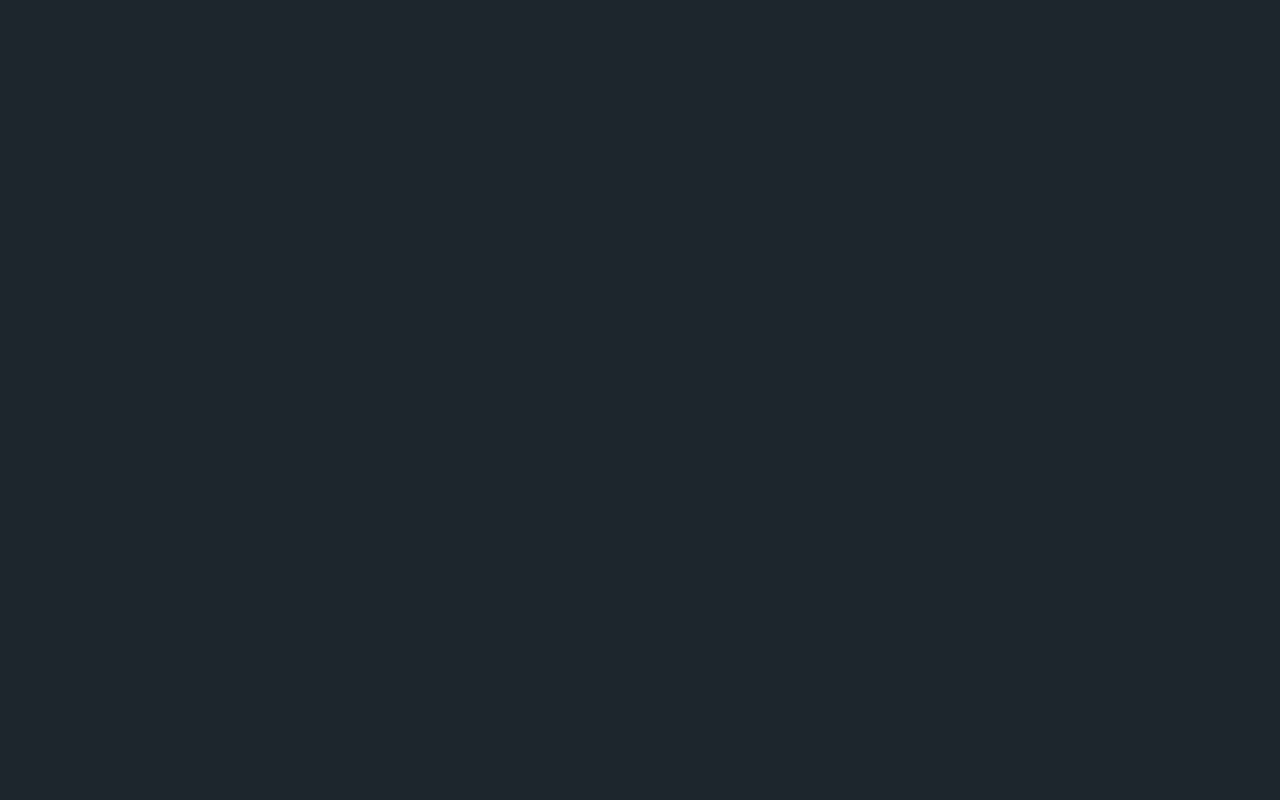
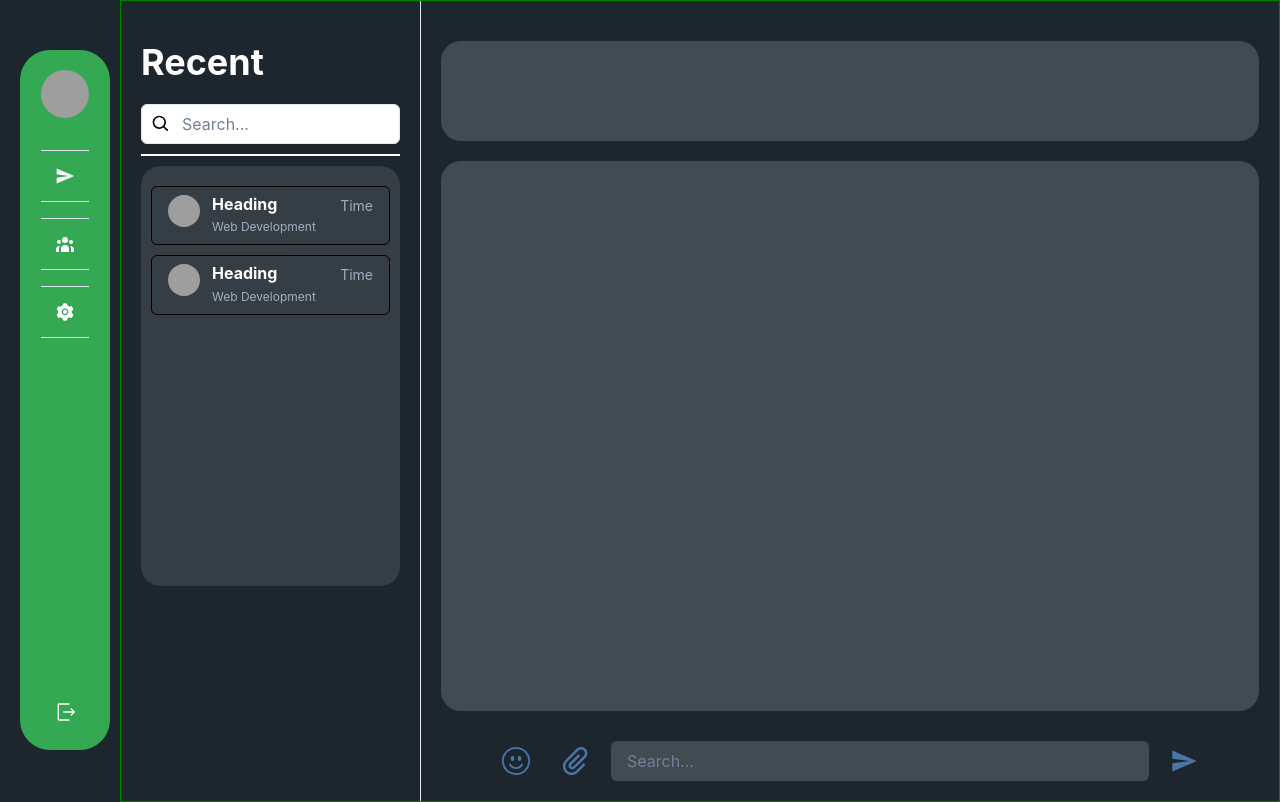
Before and after one commit to arjunsen1999/BabelChat, a React (Create React App) app in the folder client/: page /chat/83878387 in a window 1280 px wide. Before the commit this address had no page. Built offline with nearby package versions, Linux system fonts and the light colour scheme; grey boxes are pictures that could not be loaded.

Commit message:
added chat

```diff
--- a/client/src/Loader/index.css
+++ b/client/src/Loader/index.css
@@ -1,11 +1,10 @@
-.container{
-    width: 100%;
-    height: 100vh;
-    display: flex;
-    align-items: center;
-    justify-content: center;
+.container {
+  width: 100%;
+  height: 100%;
+  display: flex;
+  align-items: center;
+  justify-content: center;
 }
-
 .loader {
   width: 112px;
   height: 112px;
--- a/client/src/allRoutes/AllRoutes.tsx
+++ b/client/src/allRoutes/AllRoutes.tsx
@@ -7,18 +7,23 @@ import Home from "../pages/Home/Home";
 import Group from "../pages/Group/Group";
 import Setting from "../pages/Setting/Setting";
 import Loader from "../Loader";
+import ChatPage from "../pages/Home/Chat";
+import UserChat from "../pages/Home/Chat/UserChat";
 
 export default function AllRoutes() {
   return (
     <>
       <Routes>
-        <Route path="/home" element={<Home />} />
+        <Route path="/" element={<Home />}>
+          <Route index element={<ChatPage />} />
+          <Route path={`chat/:id`} element={<UserChat />} />
+        </Route>
         <Route path="/group" element={<Group />} />
         <Route path="/setting" element={<Setting />} />
         <Route path="/login" element={<LoginPage />} />
         <Route path="/signup" element={<SignUpPage />} />
         <Route path="/loading" element={<Loader />} />
-        <Route path="/" element={<ErrorPage />} />
+        <Route path="*" element={<ErrorPage />} />
       </Routes>
     </>
   );
--- a/client/src/components/UserCards/Cards.tsx
+++ b/client/src/components/UserCards/Cards.tsx
@@ -17,7 +17,7 @@ import { NavLink } from "react-router-dom";
 export default function Cards() {
   return (
     <>
-      <NavLink to={"/home"}>
+      <NavLink to={"/chat/83878387"}>
         <Box
           px={4}
           py={2}
--- /dev/null
+++ b/client/src/components/chat/UserChat.tsx
@@ -0,0 +1,10 @@
+import { Box } from "@chakra-ui/react";
+import React from "react";
+
+export default function HomeUserChat() {
+  return (
+    <>
+      <Box w="100%" h="100%" bg={"#424B52"} borderRadius={"20px"}></Box>
+    </>
+  );
+}
--- /dev/null
+++ b/client/src/components/chat/UserDetails.tsx
@@ -0,0 +1,12 @@
+import { Box } from '@chakra-ui/react'
+import React from 'react'
+
+export default function UserDetails() {
+  return (
+    <>
+     <Box w="100%" h="100%" bg={"#424B52"} borderRadius={"20px"}>
+
+     </Box>
+    </>
+  )
+}
--- a/client/src/components/sidebar/SideBar.tsx
+++ b/client/src/components/sidebar/SideBar.tsx
@@ -8,7 +8,7 @@ import { RxExit } from "react-icons/rx";
 import NavItem from "./NavItem";
 
 const NavItemIcon = [
-  {icon : <MdSend color="white" fontSize={"20px"}/>, link : "/home"},
+  {icon : <MdSend color="white" fontSize={"20px"}/>, link : "/"},
   {icon : <HiUserGroup color="white" fontSize={"20px"}/>, link : "/group"},
   {icon : <AiFillSetting color="white" fontSize={"20px"}/>, link : "/setting"},
 ]
--- /dev/null
+++ b/client/src/pages/Home/Chat/UserChat.tsx
@@ -0,0 +1,65 @@
+import { Box, Input } from "@chakra-ui/react";
+import React from "react";
+import UserDetails from "../../../components/chat/UserDetails";
+import HomeUserChat from "../../../components/chat/UserChat";
+import { MdSend } from "react-icons/md";
+import { BsEmojiSmile } from "react-icons/bs";
+import { ImAttachment } from "react-icons/im";
+
+export default function UserChat() {
+  return (
+    <>
+      <Box
+        h="100%"
+        display={"grid"}
+        gridTemplateRows={"100px 1fr 60px"}
+        gap={"20px"}
+      >
+        <UserDetails />
+        <HomeUserChat />
+        <Box
+          p={"10px 50px"}
+          display={"grid"}
+          gridTemplateColumns={"50px 50px 1fr 50px"}
+          gap={"10px"}
+        >
+          <Box
+            display={"flex"}
+            alignItems={"center"}
+            justifyContent={"center"}
+            cursor={"pointer"}
+          >
+            <BsEmojiSmile fontSize={"28px"} color="#4B75A7" />
+          </Box>
+          <Box
+            display={"flex"}
+            alignItems={"center"}
+            justifyContent={"center"}
+            cursor={"pointer"}
+          >
+            <ImAttachment fontSize={"28px"} color="#4B75A7" />
+          </Box>
+          <Box>
+            <Input
+              type="text"
+              placeholder="Search..."
+              w="100%"
+              bg={"#424B52"}
+              border={"none"}
+              color={"white"}
+              focusBorderColor={"#34a853"}
+            />
+          </Box>
+          <Box
+            display={"flex"}
+            alignItems={"center"}
+            justifyContent={"center"}
+            cursor={"pointer"}
+          >
+            <MdSend fontSize={"28px"} color="#4B75A7" />
+          </Box>
+        </Box>
+      </Box>
+    </>
+  );
+}
--- /dev/null
+++ b/client/src/pages/Home/Chat/index.tsx
@@ -0,0 +1,34 @@
+import { Box } from "@chakra-ui/react";
+import React from "react";
+import style from "../../../styles/Home.module.css";
+
+export default function ChatPage() {
+  return (
+    <>
+      <Box h="100%" position={"relative"}>
+        <div className={style.area}>
+          <ul className={style.circles}>
+            <li></li>
+            <li></li>
+            <li></li>
+            <li></li>
+            <li></li>
+            <li></li>
+            <li></li>
+            <li></li>
+            <li></li>
+            <li></li>
+
+            <li></li>
+            <li></li>
+            <li></li>
+            <li></li>
+            <li></li>
+            <li></li>
+            <li></li>
+          </ul>
+        </div>
+      </Box>
+    </>
+  );
+}
--- a/client/src/pages/Home/Home.tsx
+++ b/client/src/pages/Home/Home.tsx
@@ -2,6 +2,7 @@ import { Box } from "@chakra-ui/react";
 import React from "react";
 import SideBar from "../../components/sidebar/SideBar";
 import RecentContainer from "../../components/home/RecentContainer";
+import { Outlet } from "react-router-dom";
 
 export default function Home() {
   return (
@@ -22,7 +23,9 @@ export default function Home() {
           <Box h='100vh' p={"40px 20px"} borderRightWidth={"1px"}>
             <RecentContainer />
           </Box>
-          <Box h='100vh' p={"40px 20px"}></Box>
+          <Box h='100vh' p={"40px 20px 10px"}>
+            <Outlet />
+          </Box>
         </Box>
       </Box>
     </>
--- /dev/null
+++ b/client/src/styles/Home.module.css
@@ -0,0 +1,125 @@
+@import url('https://fonts.googleapis.com/css?family=Exo:400,700');
+
+
+
+
+.area{
+    background: transparent;
+    background: -webkit-linear-gradient(to left, #8f94fb, #4e54c8);
+    width: 100%;
+    height:100%;
+}
+.circles{
+    position: absolute;
+    top: 0;
+    left: 0;
+    width: 100%;
+    height: 100%;
+    overflow: hidden;
+}
+
+.circles li{
+    position: absolute;
+    display: block;
+    list-style: none;
+    width: 20px;
+    height: 20px;
+    background: rgba(255, 255, 255, 0.2);
+    animation: animate 25s linear infinite;
+    bottom: -150px;
+
+}
+
+.circles li:nth-child(1){
+    left: 25%;
+    width: 80px;
+    height: 80px;
+    animation-delay: 0s;
+}
+
+
+.circles li:nth-child(2){
+    left: 10%;
+    width: 20px;
+    height: 20px;
+    animation-delay: 2s;
+    animation-duration: 12s;
+}
+
+.circles li:nth-child(3){
+    left: 70%;
+    width: 20px;
+    height: 20px;
+    animation-delay: 4s;
+}
+
+.circles li:nth-child(4){
+    left: 40%;
+    width: 60px;
+    height: 60px;
+    animation-delay: 0s;
+    animation-duration: 18s;
+}
+
+.circles li:nth-child(5){
+    left: 65%;
+    width: 20px;
+    height: 20px;
+    animation-delay: 0s;
+}
+
+.circles li:nth-child(6){
+    left: 75%;
+    width: 110px;
+    height: 110px;
+    animation-delay: 3s;
+}
+
+.circles li:nth-child(7){
+    left: 35%;
+    width: 150px;
+    height: 150px;
+    animation-delay: 7s;
+}
+
+.circles li:nth-child(8){
+    left: 50%;
+    width: 25px;
+    height: 25px;
+    animation-delay: 15s;
+    animation-duration: 45s;
+}
+
+.circles li:nth-child(9){
+    left: 20%;
+    width: 15px;
+    height: 15px;
+    animation-delay: 2s;
+    animation-duration: 35s;
+}
+
+.circles li:nth-child(10){
+    left: 85%;
+    width: 150px;
+    height: 150px;
+    animation-delay: 0s;
+    animation-duration: 11s;
+}
+
+
+
+@keyframes animate {
+
+    0%{
+        transform: translateY(0) rotate(0deg);
+        opacity: 1;
+        border-radius: 0;
+    }
+
+    100%{
+        transform: translateY(-1000px) rotate(720deg);
+        opacity: 0;
+        border-radius: 50%;
+    }
+
+}
```
